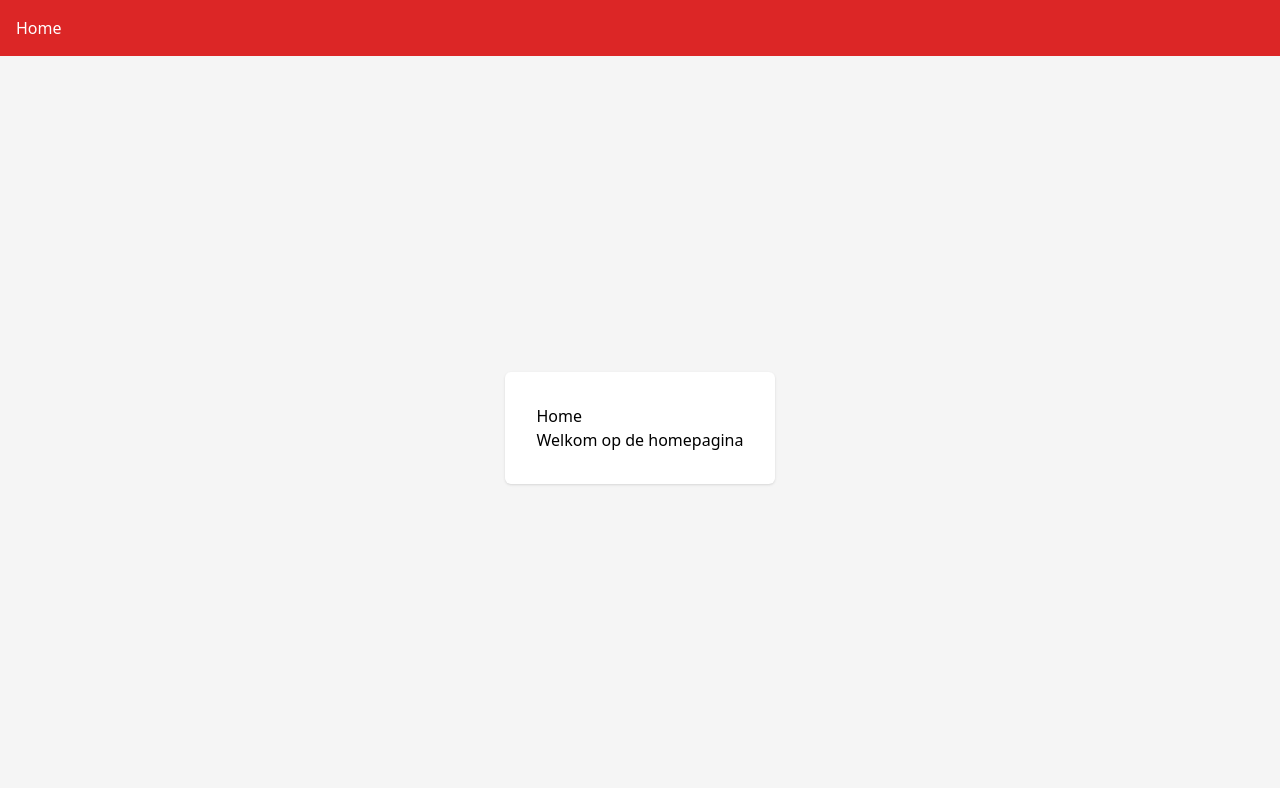
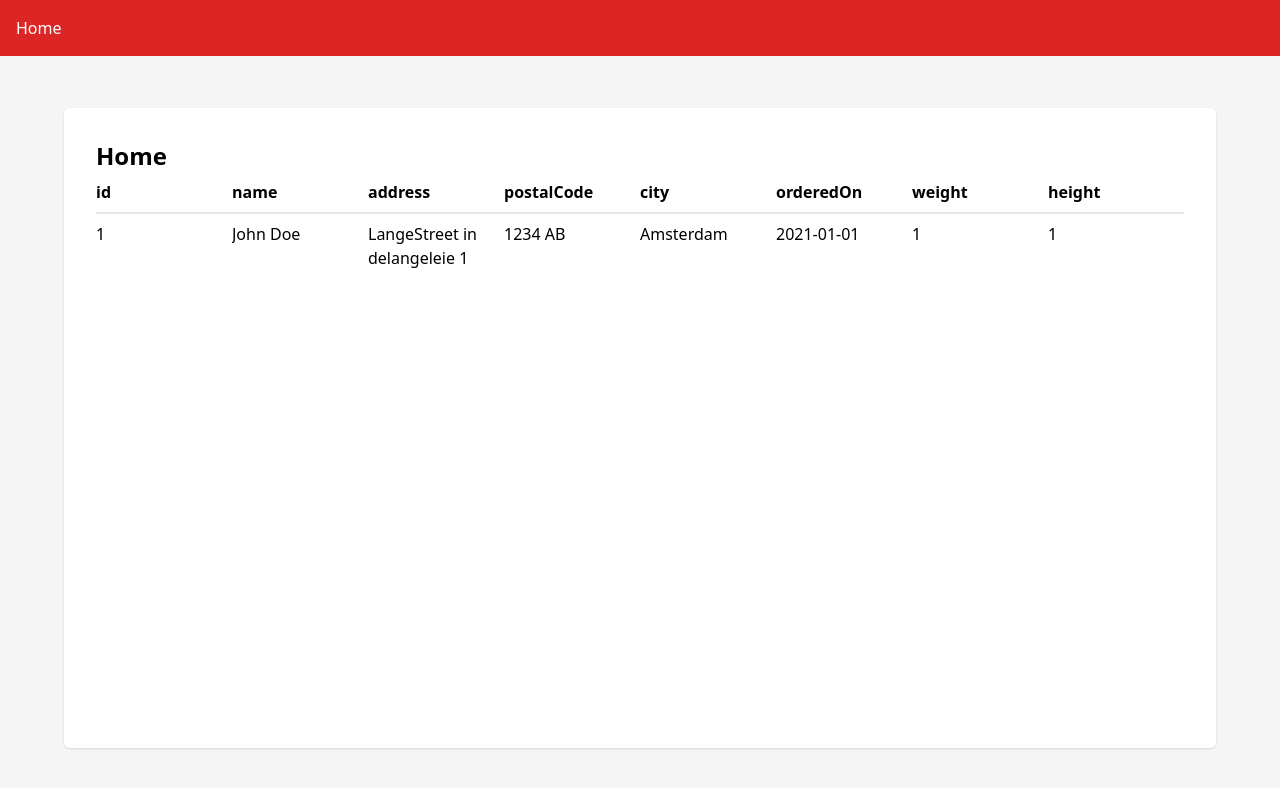
Before and after one commit to QuintenMuyllaert/FutureTech-Examen, a Svelte app in the folder apps/frontend-driver/: page / in a window 1280 px wide. Shown: the top 788 px of the page. Built offline with nearby package versions, Linux system fonts and the light colour scheme.

Commit message:
feat: added grid

```diff
--- a/apps/frontend-driver/src/routes/home.svelte
+++ b/apps/frontend-driver/src/routes/home.svelte
@@ -1,4 +1,45 @@
-<div class="shadow rounded-md p-8 bg-white">
-	<h1>Home</h1>
-	<p>Welkom op de homepagina</p>
+<script lang="ts">
+	import { Link } from "svelte-routing";
+
+	const packages = [
+		{
+			id: 1,
+			name: "John Doe",
+			address: "LangeStreet in delangeleie 1",
+			postalCode: "1234 AB",
+			city: "Amsterdam",
+			orderedOn: "2021-01-01",
+			weight: 1,
+			height: 1,
+		},
+	];
+</script>
+
+<div class="shadow rounded-md p-8 bg-white min-w-[90vw] min-h-[80vh] max-w-6xl">
+	<h1 class="font-bold text-2xl">Home</h1>
+	<div class="grid max-h-[65vh] overflow-y-auto">
+		<div class="grid grid-cols-8 sticky top-0 z-10 py-2 bg-white">
+			<h2 class="font-bold">id</h2>
+			<h2 class="font-bold">name</h2>
+			<h2 class="font-bold">address</h2>
+			<h2 class="font-bold">postalCode</h2>
+			<h2 class="font-bold">city</h2>
+			<h2 class="font-bold">orderedOn</h2>
+			<h2 class="font-bold">weight</h2>
+			<h2 class="font-bold">height</h2>
+		</div>
+
+		{#each packages as p}
+			<Link to="/tracking/{p.id}" class="grid grid-cols-8">
+				<div class="overflow-y-auto py-2 border-t-2">{p.id}</div>
+				<div class="overflow-y-auto py-2 border-t-2">{p.name}</div>
+				<div class="overflow-y-auto py-2 border-t-2">{p.address}</div>
+				<div class="overflow-y-auto py-2 border-t-2">{p.postalCode}</div>
+				<div class="overflow-x-auto py-2 border-t-2">{p.city}</div>
+				<div class="overflow-x-auto py-2 border-t-2">{p.orderedOn}</div>
+				<div class="overflow-x-auto py-2 border-t-2">{p.weight}</div>
+				<div class="overflow-x-auto py-2 border-t-2">{p.height}</div>
+			</Link>
+		{/each}
+	</div>
 </div>
```
Also changed, not shown: 1 other file (tests, documents, lock files or other folders).
